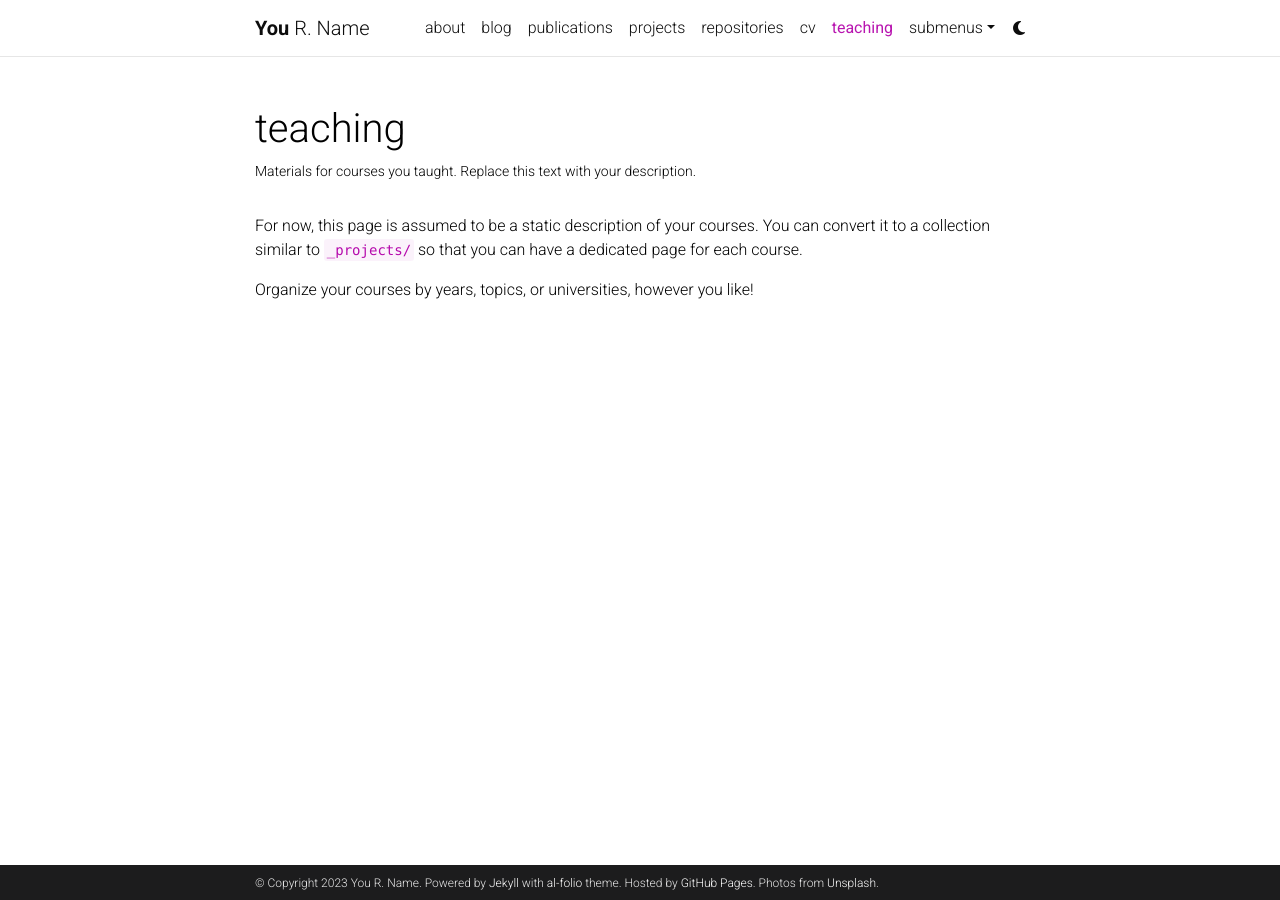
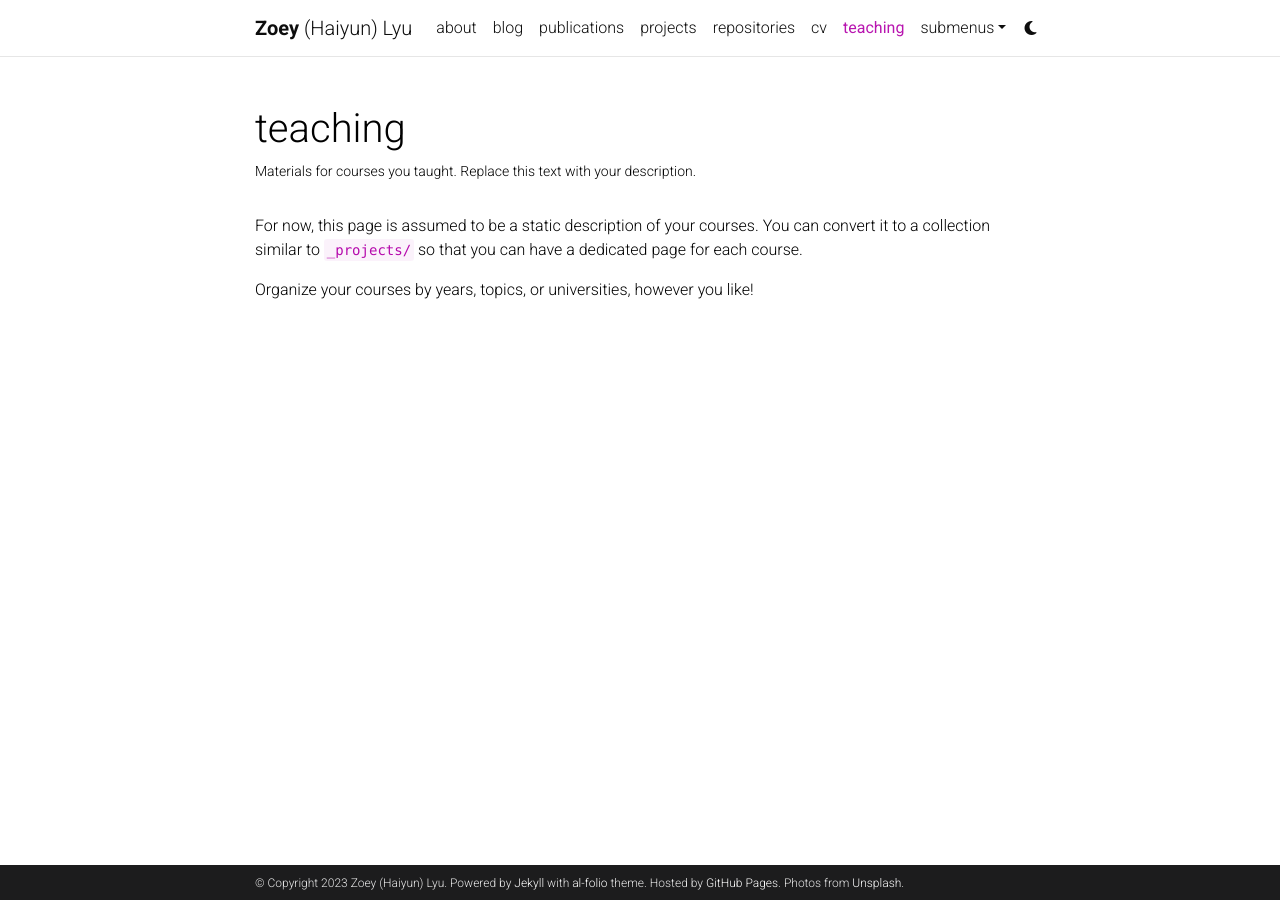
Before and after one commit to ZoeyLLL/test.github.io, a Jekyll site: the page built from _pages/teaching.md, in a window 1280 px wide. Built offline with Jekyll 4.4.1, drawn with Linux system fonts in a browser that asks for light colours; comment, search, counter and statistics services are not loaded; a style sheet for code colours, icons or effects is not loaded.

Commit message:
Update _config.yml

```diff
--- a/_config.yml
+++ b/_config.yml
@@ -3,12 +3,12 @@
 # -----------------------------------------------------------------------------
 
 title: blank # the website title (if blank, full name will be used instead)
-first_name: You
-middle_name: R.
-last_name: Name
-email: you@example.com
+first_name: Zoey
+middle_name: (Haiyun)
+last_name: Lyu
+email: zoeylyu11@gmail.com
 description: > # the ">" symbol means to ignore newlines until "footer_text:"
-  A simple, whitespace theme for academics. Based on [*folio](https://github.com/bogoli/-folio) design.
+  Hi! My name is Zoey and I'm a junior studying Computer Science. I'm interested in Machine Learning and AI.
 footer_text: >
   Powered by <a href="https://jekyllrb.com/" target="_blank">Jekyll</a> with <a href="https://github.com/alshedivat/al-folio">al-folio</a> theme.
   Hosted by <a href="https://pages.github.com/" target="_blank">GitHub Pages</a>.
@@ -18,7 +18,7 @@
 lang: en # the language of your site (for example: en, fr, cn, ru, etc.)
 icon: ⚛️  # the emoji used as the favicon (alternatively, provide image name in /assets/img/)
 
-url: https://alshedivat.github.io # the base hostname & protocol for your site
+url: https://ZoeyLLL.github.io # the base hostname & protocol for your site
 baseurl: /al-folio # the subpath of your site, e.g. /blog/
 last_updated: false # set to true if you want to display last updated in the footer
 impressum_path:  # set to path to include impressum link in the footer, use the same path as permalink in a page, helps to conform with EU GDPR
```
